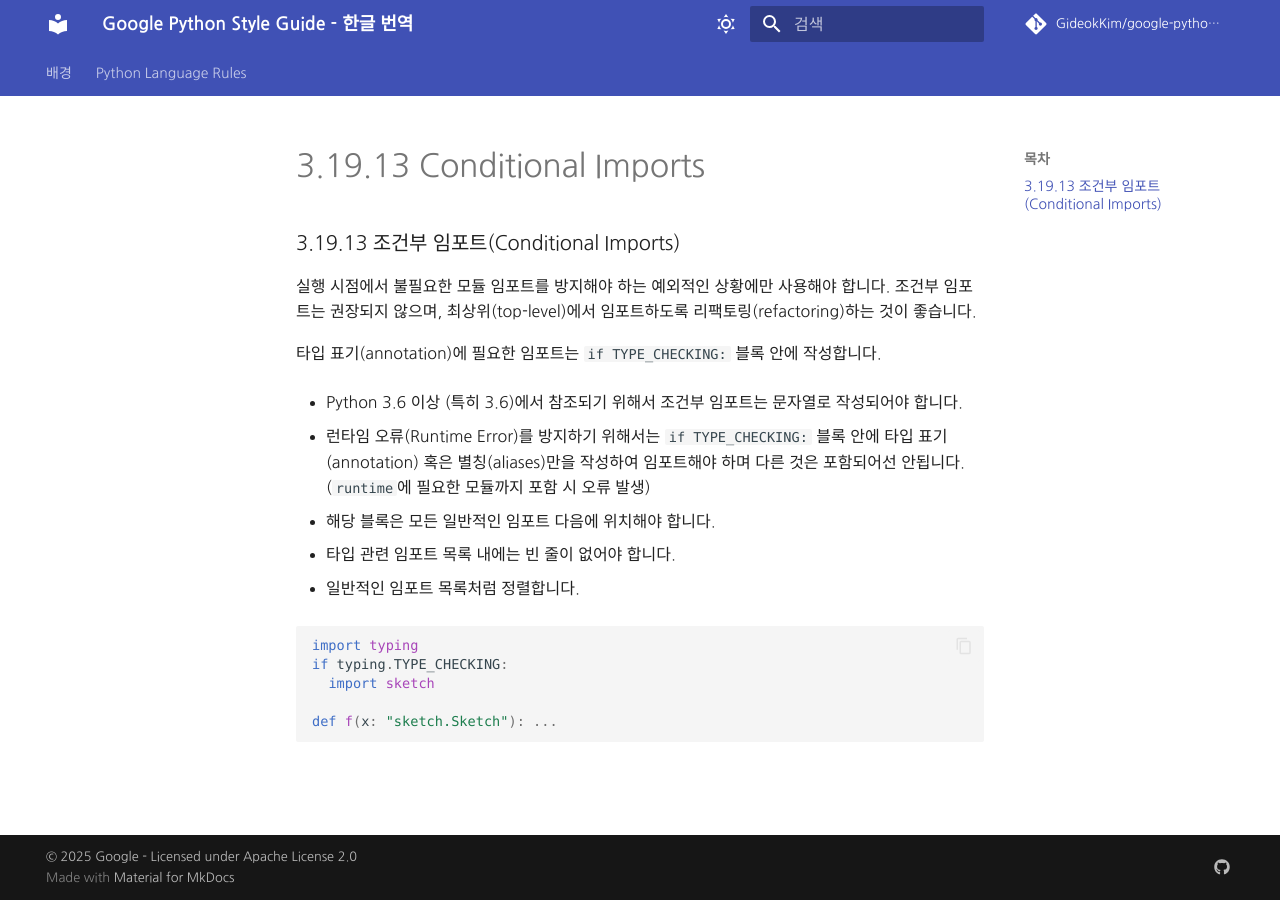
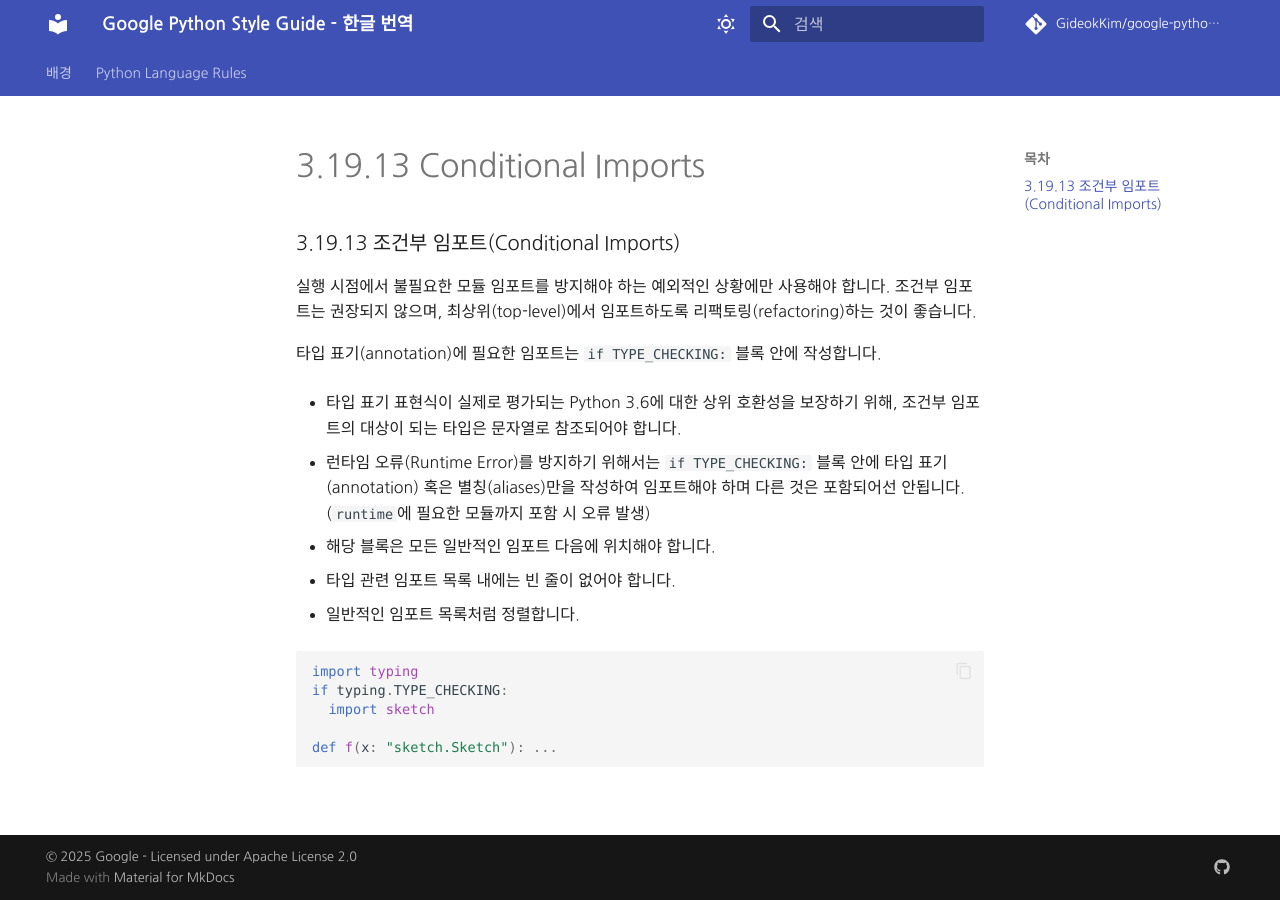
Before and after one commit to Yoonsoyoung02/google-python-style-guide-kr, an MkDocs documentation site: the page built from google python style guide/3.19.13 Conditional Imports.md, in a window 1280 px wide. Built offline with MkDocs 1.6.1 and Material for MkDocs 9.7.7, drawn with Linux system fonts in a browser that asks for light colours; some web fonts are replaced; comment, search, counter and statistics services are not loaded.

Commit message:
[3.19.13 Conditional Imports] 번역 추가
좀더 명확한 번역으로 수정

Co-authored-by: zer0ken <a37592777@gmail.com>

```diff
--- a/google python style guide/3.19.13 Conditional Imports.md
+++ b/google python style guide/3.19.13 Conditional Imports.md
@@ -5,7 +5,7 @@
 
 타입 표기(annotation)에 필요한 임포트는 `if TYPE_CHECKING:` 블록 안에 작성합니다.
 
-- Python 3.6 이상 (특히 3.6)에서 참조되기 위해서 조건부 임포트는 문자열로 작성되어야 합니다.
+- 타입 표기 표현식이 실제로 평가되는 Python 3.6에 대한 상위 호환성을 보장하기 위해, 조건부 임포트의 대상이 되는 타입은 문자열로 참조되어야 합니다.
 
 - 런타임 오류(Runtime Error)를 방지하기 위해서는 `if TYPE_CHECKING:` 블록 안에 타입 표기(annotation) 혹은 별칭(aliases)만을 작성하여 임포트해야 하며 다른 것은 포함되어선 안됩니다. (`runtime`에 필요한 모듈까지 포함 시 오류 발생)
 
```
